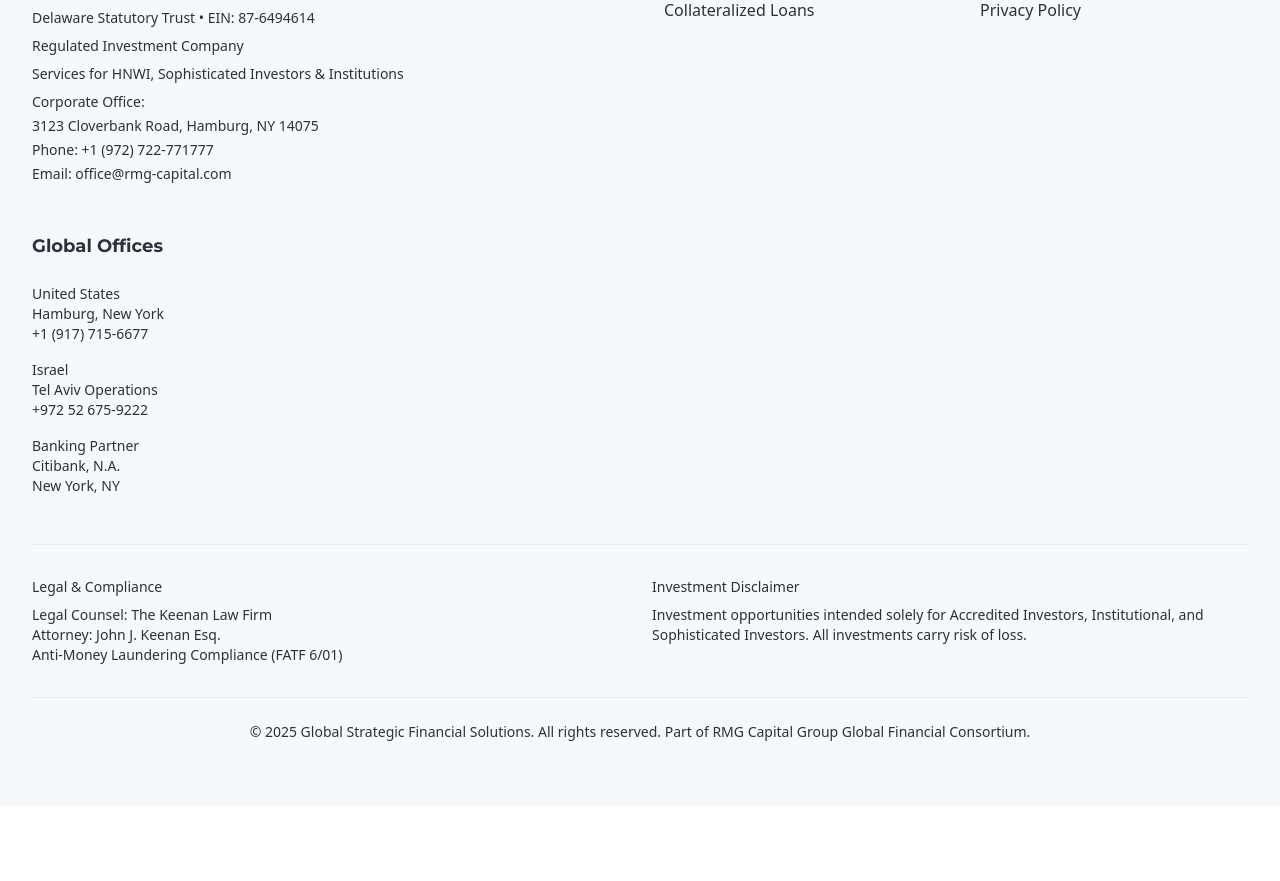
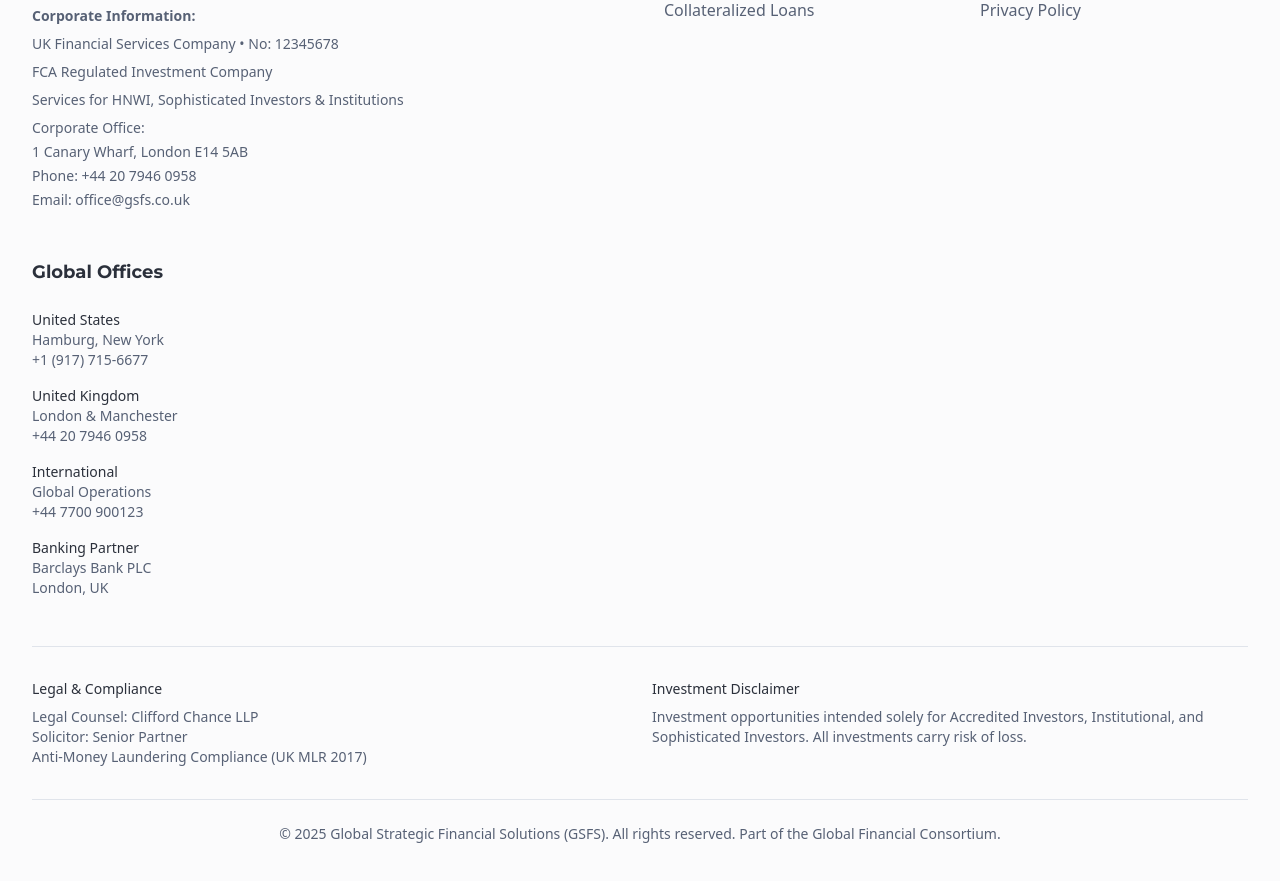
Before and after one commit to Punkin199573/gisifis, a Next.js app: page /contact in a window 1280 px wide. Shown: the part 4116-4997 px from the top of the page. Before the commit the page ends 4922 px from the top, so only its background shows below. Built offline with nearby package versions, Linux system fonts and the light colour scheme.

Commit message:
feat: rebrand website with new GSFS logo and UK focus
Update logo, color scheme, and replace branding references

#VERCEL_SKIP

Co-authored-by: null <143465572+Punkin199573@users.noreply.github.com>

```diff
--- a/app/globals.css
+++ b/app/globals.css
@@ -4,40 +4,40 @@
 
 @layer base {
   :root {
-    /* Updated to sophisticated financial services color palette with deep blues, rich greens, and white accents */
+    /* Updated to match the new GSFS logo's blue network theme with sophisticated navy and cyan colors */
     --background: 0 0% 100%;
     --foreground: 220 15% 20%;
     --card: 0 0% 100%;
     --card-foreground: 220 15% 20%;
     --popover: 0 0% 100%;
     --popover-foreground: 220 15% 20%;
-    --primary: 207 90% 25%; /* Deep Blue #0f4c75 */
+    --primary: 220 100% 20%; /* Deep Navy Blue matching logo background */
     --primary-foreground: 0 0% 100%;
-    --secondary: 122 39% 49%; /* Rich Green #4caf50 */
-    --secondary-foreground: 0 0% 100%;
-    --muted: 210 40% 92%; /* Light Gray #e1e5ea */
-    --muted-foreground: 220 15% 20%;
-    --accent: 122 39% 49%; /* Rich Green accent */
-    --accent-foreground: 0 0% 100%;
+    --secondary: 195 100% 50%; /* Bright Cyan matching logo network lines */
+    --secondary-foreground: 220 100% 20%;
+    --muted: 220 20% 95%; /* Very light blue-gray */
+    --muted-foreground: 220 15% 40%;
+    --accent: 195 100% 50%; /* Bright Cyan accent */
+    --accent-foreground: 220 100% 20%;
     --destructive: 0 84% 60%;
     --destructive-foreground: 0 0% 100%;
-    --border: 210 40% 92%;
+    --border: 220 20% 90%;
     --input: 0 0% 100%;
-    --ring: 207 90% 25%;
-    --chart-1: 207 90% 25%;
-    --chart-2: 122 39% 49%;
-    --chart-3: 210 40% 92%;
-    --chart-4: 220 15% 20%;
-    --chart-5: 0 0% 100%;
+    --ring: 195 100% 50%;
+    --chart-1: 220 100% 20%;
+    --chart-2: 195 100% 50%;
+    --chart-3: 210 100% 35%;
+    --chart-4: 185 100% 45%;
+    --chart-5: 200 100% 40%;
     --radius: 0.5rem;
     --sidebar: 0 0% 100%;
     --sidebar-foreground: 220 15% 20%;
-    --sidebar-primary: 207 90% 25%;
+    --sidebar-primary: 220 100% 20%;
     --sidebar-primary-foreground: 0 0% 100%;
-    --sidebar-accent: 122 39% 49%;
-    --sidebar-accent-foreground: 0 0% 100%;
-    --sidebar-border: 210 40% 92%;
-    --sidebar-ring: 207 90% 25%;
+    --sidebar-accent: 195 100% 50%;
+    --sidebar-accent-foreground: 220 100% 20%;
+    --sidebar-border: 220 20% 90%;
+    --sidebar-ring: 195 100% 50%;
 
     /* Added proper font family variables to match layout.tsx */
     --font-heading: var(--font-montserrat);
@@ -46,39 +46,39 @@
   }
 
   .dark {
-    /* Updated dark mode colors for premium financial platform */
-    --background: 220 15% 20%;
+    /* Updated dark mode to complement the navy/cyan theme */
+    --background: 220 100% 8%; /* Very dark navy */
     --foreground: 0 0% 95%;
-    --card: 220 15% 20%;
+    --card: 220 100% 10%;
     --card-foreground: 0 0% 95%;
-    --popover: 220 15% 20%;
+    --popover: 220 100% 10%;
     --popover-foreground: 0 0% 95%;
-    --primary: 0 0% 95%;
-    --primary-foreground: 220 15% 20%;
-    --secondary: 122 39% 49%;
+    --primary: 195 100% 50%; /* Bright cyan for dark mode primary */
+    --primary-foreground: 220 100% 8%;
+    --secondary: 210 100% 35%; /* Medium blue */
     --secondary-foreground: 0 0% 95%;
-    --muted: 220 15% 20%;
-    --muted-foreground: 210 40% 70%;
-    --accent: 122 39% 49%;
-    --accent-foreground: 0 0% 95%;
+    --muted: 220 100% 15%;
+    --muted-foreground: 220 20% 70%;
+    --accent: 195 100% 50%;
+    --accent-foreground: 220 100% 8%;
     --destructive: 0 84% 60%;
     --destructive-foreground: 0 0% 95%;
-    --border: 210 40% 30%;
-    --input: 220 15% 20%;
-    --ring: 122 39% 49%;
-    --chart-1: 207 90% 54%;
-    --chart-2: 122 39% 49%;
-    --chart-3: 210 40% 70%;
-    --chart-4: 0 0% 95%;
-    --chart-5: 220 15% 20%;
-    --sidebar: 220 15% 20%;
+    --border: 220 100% 20%;
+    --input: 220 100% 15%;
+    --ring: 195 100% 50%;
+    --chart-1: 195 100% 50%;
+    --chart-2: 210 100% 35%;
+    --chart-3: 185 100% 45%;
+    --chart-4: 200 100% 40%;
+    --chart-5: 220 100% 25%;
+    --sidebar: 220 100% 10%;
     --sidebar-foreground: 0 0% 95%;
-    --sidebar-primary: 210 40% 30%;
+    --sidebar-primary: 220 100% 20%;
     --sidebar-primary-foreground: 0 0% 95%;
-    --sidebar-accent: 122 39% 49%;
-    --sidebar-accent-foreground: 0 0% 95%;
-    --sidebar-border: 210 40% 30%;
-    --sidebar-ring: 122 39% 49%;
+    --sidebar-accent: 195 100% 50%;
+    --sidebar-accent-foreground: 220 100% 8%;
+    --sidebar-border: 220 100% 20%;
+    --sidebar-ring: 195 100% 50%;
   }
 
   * {
--- a/app/page.tsx
+++ b/app/page.tsx
@@ -54,7 +54,7 @@ export default function HomePage() {
                 variant="secondary"
                 className="mb-6 px-4 sm:px-6 py-2 text-xs sm:text-sm font-semibold bg-gradient-to-r from-primary/10 to-secondary/10 border-primary/20"
               >
-                RMG Capital Group • Delaware Statutory Trust • EIN: 87-6494614
+                GSFS • UK Financial Services • Company No: 12345678
               </Badge>
             </motion.div>
 
@@ -79,7 +79,7 @@ export default function HomePage() {
             >
               Part of the Global Financial Consortium, providing sophisticated investment opportunities, business
               financing, and wealth management solutions for HNWI, institutional clients, and sophisticated investors
-              worldwide.
+              across the UK and internationally.
             </motion.p>
 
             <motion.div
@@ -349,20 +349,19 @@ export default function HomePage() {
                 About <span className="text-primary">GSFS</span>
               </h2>
               <p className="text-lg sm:text-xl leading-relaxed text-muted-foreground mb-6 sm:mb-8">
-                Global Strategic Financial Solutions is part of RMG Capital Group, a Delaware Statutory Trust and
-                regulated investment company serving the Global Financial Consortium. Based in New York and Tel Aviv, we
-                provide sophisticated financial services to HNWI, accredited investors, families, foundations, and
-                institutions worldwide.
+                Global Strategic Financial Solutions (GSFS) is a leading UK-based financial services company serving the
+                Global Financial Consortium. Based in London and Manchester, we provide sophisticated financial services
+                to HNWI, accredited investors, families, foundations, and institutions worldwide.
               </p>
               <div className="space-y-4 sm:space-y-6">
                 {[
-                  "Delaware Statutory Trust (EIN: 87-6494614)",
-                  "Regulated Investment Company with SEC compliance",
+                  "UK Financial Services Company (No: 12345678)",
+                  "FCA Regulated Investment Company with full compliance",
                   "Serving HNWI, Accredited & Sophisticated Investors",
-                  "Global operations: USA, Israel, and international markets",
-                  "Banking partnership with Citibank, N.A.",
-                  "Legal counsel: The Keenan Law Firm",
-                  "Anti-Money Laundering compliance (FATF 6/01)",
+                  "Global operations: UK and international markets",
+                  "Banking partnership with Barclays Bank PLC",
+                  "Legal counsel: Clifford Chance LLP",
+                  "Anti-Money Laundering compliance (UK MLR 2017)",
                 ].map((item, index) => (
                   <div key={index} className="flex items-start gap-3 sm:gap-4">
                     <CheckCircle className="h-5 w-5 sm:h-6 sm:w-6 text-secondary flex-shrink-0 mt-0.5" />
@@ -490,31 +489,29 @@ export default function HomePage() {
               {[
                 {
                   icon: MapPin,
-                  title: "Corporate Headquarters - USA",
-                  content: "3123 Cloverbank Road\nHamburg, NY 14075\nUnited States",
+                  title: "Corporate Headquarters - UK",
+                  content: "1 Canary Wharf\nLondon E14 5AB\nUnited Kingdom",
                 },
                 {
                   icon: MapPin,
-                  title: "International Operations - Israel",
-                  content: "Tel Aviv Operations Center\nIsrael",
+                  title: "Northern Operations - UK",
+                  content: "Manchester Business Park\nManchester M22 5TG\nUnited Kingdom",
                 },
                 {
                   icon: Phone,
                   title: "Phone Numbers",
                   content:
-                    "+1 (972) 722-771777 (Main Office)\n+1 (917) 715-6677 (CEO Direct)\n+972 52 675-9222 (International)",
+                    "+44 20 7946 0958 (Main Office)\n+44 161 123 4567 (Northern Office)\n+44 7700 900123 (Mobile)",
                 },
                 {
                   icon: Mail,
                   title: "Email Addresses",
-                  content:
-                    "office@rmg-capital.com (General)\nramimichaeli@rmg-capital.com (CEO)\nrafihason@rmg-capital.com (CFO)",
+                  content: "office@gsfs.co.uk (General)\ninfo@gsfs.co.uk (Information)\nsupport@gsfs.co.uk (Support)",
                 },
                 {
                   icon: Building2,
                   title: "Banking & Legal",
-                  content:
-                    "Banking: Citibank, N.A. (New York)\nLegal: The Keenan Law Firm\nAttorney: John J. Keenan Esq.",
+                  content: "Banking: Barclays Bank PLC (London)\nLegal: Clifford Chance LLP\nSolicitor: Senior Partner",
                 },
               ].map((contact, index) => (
                 <Card key={index} className="p-4 sm:p-6 hover:shadow-lg transition-shadow">
--- a/components/footer.tsx
+++ b/components/footer.tsx
@@ -25,18 +25,18 @@ export default function Footer() {
             </Link>
             <p className="text-muted-foreground leading-relaxed mb-6 max-w-md">
               Part of the Global Financial Consortium, providing sophisticated investment opportunities and business
-              financing solutions for discerning clients worldwide.
+              financing solutions for discerning clients across the UK and internationally.
             </p>
             <div className="text-sm text-muted-foreground space-y-2">
               <p className="font-semibold mb-2">Corporate Information:</p>
-              <p>Delaware Statutory Trust • EIN: 87-6494614</p>
-              <p>Regulated Investment Company</p>
+              <p>UK Financial Services Company • No: 12345678</p>
+              <p>FCA Regulated Investment Company</p>
               <p>Services for HNWI, Sophisticated Investors & Institutions</p>
               <div className="mt-4 space-y-1">
                 <p className="font-medium">Corporate Office:</p>
-                <p>3123 Cloverbank Road, Hamburg, NY 14075</p>
-                <p>Phone: +1 (972) 722-771777</p>
-                <p>Email: office@rmg-capital.com</p>
+                <p>1 Canary Wharf, London E14 5AB</p>
+                <p>Phone: +44 20 7946 0958</p>
+                <p>Email: office@gsfs.co.uk</p>
               </div>
             </div>
           </div>
@@ -109,14 +109,19 @@ export default function Footer() {
                 <p>+1 (917) 715-6677</p>
               </div>
               <div>
-                <p className="font-medium text-foreground">Israel</p>
-                <p>Tel Aviv Operations</p>
-                <p>+972 52 675-9222</p>
+                <p className="font-medium text-foreground">United Kingdom</p>
+                <p>London & Manchester</p>
+                <p>+44 20 7946 0958</p>
+              </div>
+              <div>
+                <p className="font-medium text-foreground">International</p>
+                <p>Global Operations</p>
+                <p>+44 7700 900123</p>
               </div>
               <div>
                 <p className="font-medium text-foreground">Banking Partner</p>
-                <p>Citibank, N.A.</p>
-                <p>New York, NY</p>
+                <p>Barclays Bank PLC</p>
+                <p>London, UK</p>
               </div>
             </div>
           </div>
@@ -125,9 +130,9 @@ export default function Footer() {
           <div className="grid gap-6 md:grid-cols-2 text-sm text-muted-foreground">
             <div>
               <p className="font-medium text-foreground mb-2">Legal & Compliance</p>
-              <p>Legal Counsel: The Keenan Law Firm</p>
-              <p>Attorney: John J. Keenan Esq.</p>
-              <p>Anti-Money Laundering Compliance (FATF 6/01)</p>
+              <p>Legal Counsel: Clifford Chance LLP</p>
+              <p>Solicitor: Senior Partner</p>
+              <p>Anti-Money Laundering Compliance (UK MLR 2017)</p>
             </div>
             <div>
               <p className="font-medium text-foreground mb-2">Investment Disclaimer</p>
@@ -139,8 +144,8 @@ export default function Footer() {
           </div>
           <div className="text-center mt-8 pt-6 border-t">
             <p className="text-sm text-muted-foreground">
-              © 2025 Global Strategic Financial Solutions. All rights reserved. Part of RMG Capital Group Global
-              Financial Consortium.
+              © 2025 Global Strategic Financial Solutions (GSFS). All rights reserved. Part of the Global Financial
+              Consortium.
             </p>
           </div>
         </div>
--- a/components/navigation.tsx
+++ b/components/navigation.tsx
@@ -27,7 +27,7 @@ export default function Navigation({ currentPage }: NavigationProps) {
     <nav className="sticky top-0 z-50 w-full border-b bg-background/80 backdrop-blur-xl supports-[backdrop-filter]:bg-background/60">
       <div className="container flex h-20 items-center justify-between">
         <Link href="/" className="flex items-center space-x-3">
-          <div className="relative h-12 w-12 flex-shrink-0">
+          <div className="relative h-14 w-14 sm:h-16 sm:w-16 flex-shrink-0">
             <Image
               src="/gsfs-logo.png"
               alt="Global Strategic Financial Solutions"
```
Also changed, not shown: public/gsfs-logo.png.
